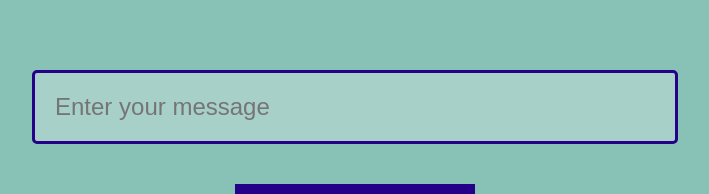
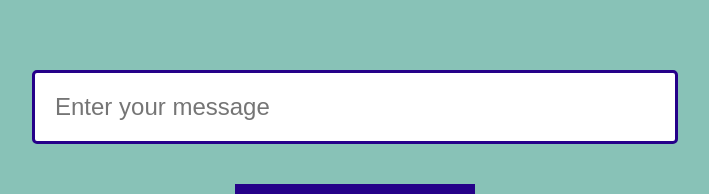
Before and after one commit to Lpint02/amplify-app, a React (Create React App) app: page / in a window 1280 px wide. Shown: the top 194 px of the page, without its empty margins (285-994 px from the left). Built offline with nearby package versions, Linux system fonts and the light colour scheme; no server answers.

Commit message:
unlocked text field

```diff
--- a/src/App.js
+++ b/src/App.js
@@ -84,9 +84,8 @@ function App() {
           value={text}
           onChange={handleChange}
           placeholder="Enter your message"
-          disabled={!isConnected || !sessionId} // Disabilita il campo di input se non connesso
         />
-        <button onClick={handleClick} disabled={!isConnected || !sessionId}>
+        <button onClick={handleClick}>
           Send Message
         </button>
         {responseMessage && (
```
